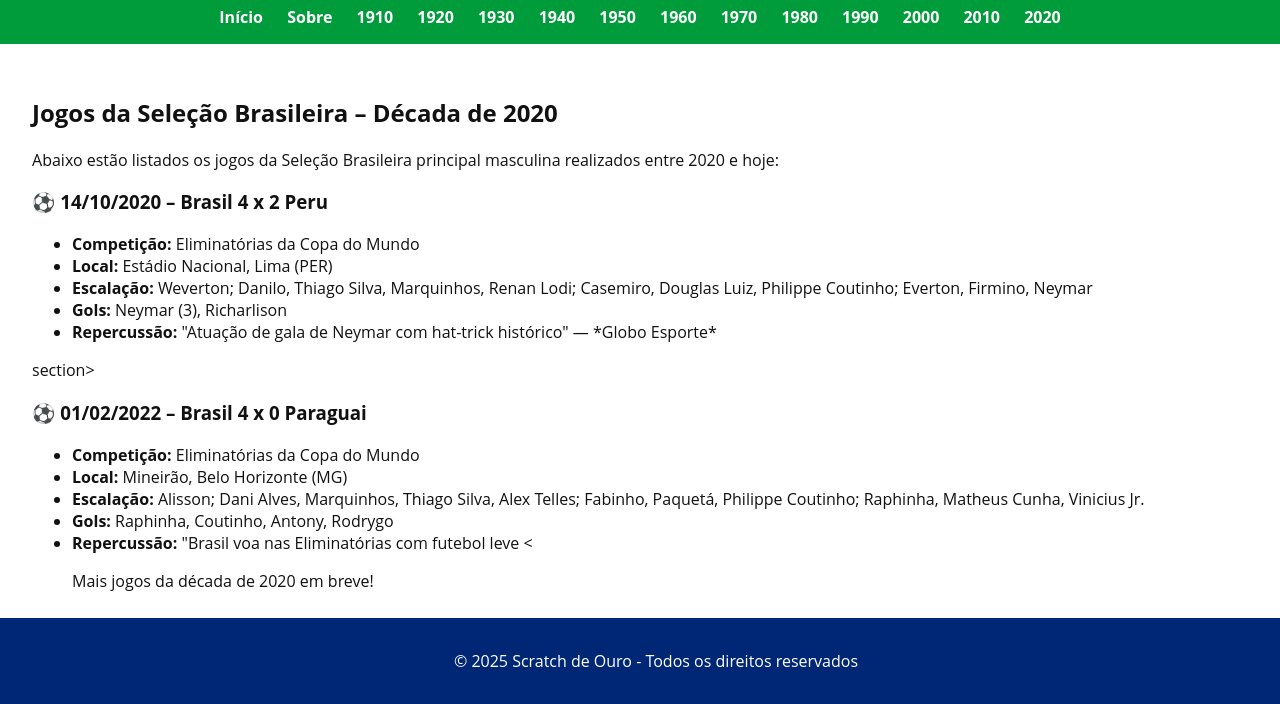
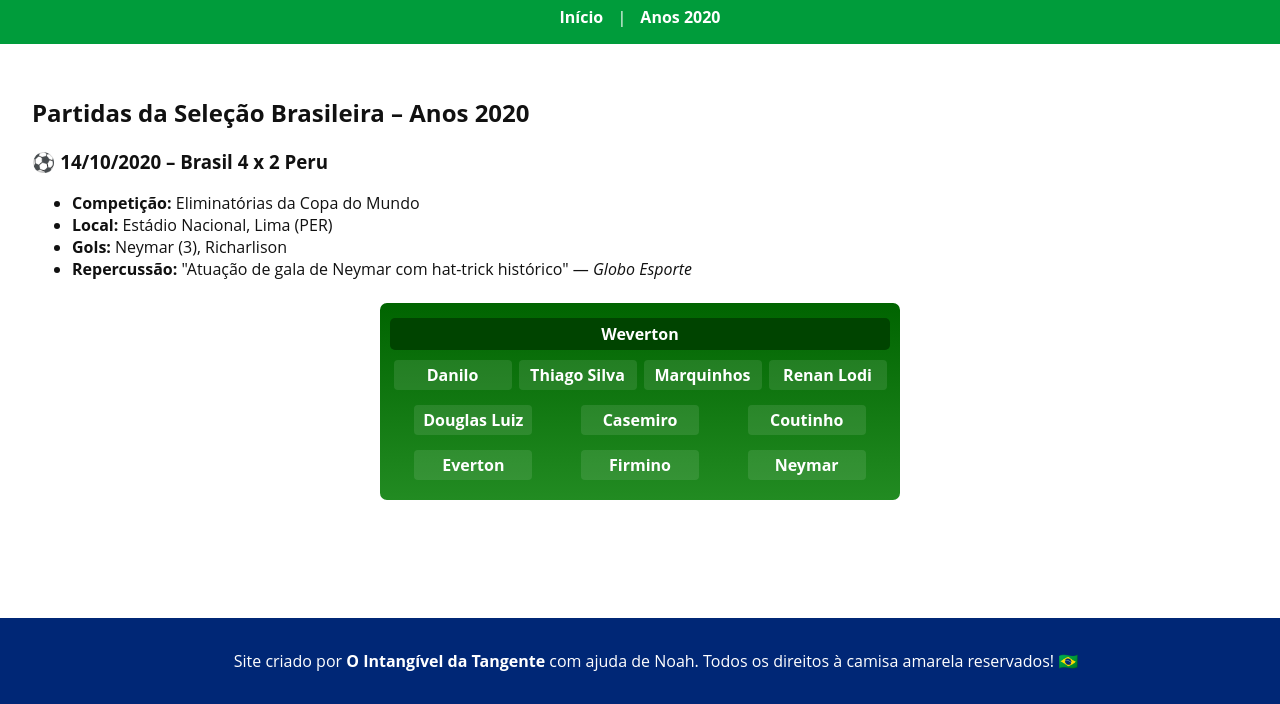
Before and after one commit to CorinthiansBimundial/scratch-de-ouro, a plain HTML site: page anos2020.html in a window 1280 px wide. Shown: the part 96-800 px from the top of the page. Drawn offline with Linux system fonts and the light colour scheme.

Commit message:
Update anos2020.html

```diff
--- a/anos2020.html
+++ b/anos2020.html
@@ -1,63 +1,55 @@
 <!DOCTYPE html>
-<html lang="pt-br">
+<html lang="pt-BR">
 <head>
   <meta charset="UTF-8">
-  <title>Década de 2020 - Scratch de Ouro</title>
+  <title>Anos 2020 - Scratch de Ouro</title>
   <link rel="stylesheet" href="style.css">
 </head>
 <body>
   <header>
-    <h1>Scratch de Ouro</h1>
+    <h1>Scratch de Ouro 🇧🇷</h1>
     <nav>
-      <a href="index.html">Início</a>
-      <a href="sobre.html">Sobre</a>
-      <a href="anos1910.html">1910</a>
-      <a href="anos1920.html">1920</a>
-      <a href="anos1930.html">1930</a>
-      <a href="anos1940.html">1940</a>
-      <a href="anos1950.html">1950</a>
-      <a href="anos1960.html">1960</a>
-      <a href="anos1970.html">1970</a>
-      <a href="anos1980.html">1980</a>
-      <a href="anos1990.html">1990</a>
-      <a href="anos2000.html">2000</a>
-      <a href="anos2010.html">2010</a>
-      <a href="anos2020.html">2020</a>
+      <a href="index.html">Início</a> |
+      <a href="anos2020.html">Anos 2020</a>
     </nav>
   </header>
 
   <main>
-    <h2>Jogos da Seleção Brasileira – Década de 2020</h2>
-    <p>Abaixo estão listados os jogos da Seleção Brasileira principal masculina realizados entre 2020 e hoje:</p>
+    <h2>Partidas da Seleção Brasileira – Anos 2020</h2>
 
     <section>
       <h3>⚽ 14/10/2020 – Brasil 4 x 2 Peru</h3>
       <ul>
         <li><strong>Competição:</strong> Eliminatórias da Copa do Mundo</li>
         <li><strong>Local:</strong> Estádio Nacional, Lima (PER)</li>
-        <li><strong>Escalação:</strong> Weverton; Danilo, Thiago Silva, Marquinhos, Renan Lodi; Casemiro, Douglas Luiz, Philippe Coutinho; Everton, Firmino, Neymar</li>
         <li><strong>Gols:</strong> Neymar (3), Richarlison</li>
-        <li><strong>Repercussão:</strong> "Atuação de gala de Neymar com hat-trick histórico" — *Globo Esporte*</li>
+        <li><strong>Repercussão:</strong> "Atuação de gala de Neymar com hat-trick histórico" — <em>Globo Esporte</em></li>
       </ul>
+
+      <div class="campo">
+        <div class="goleiro">Weverton</div>
+        <div class="zaga">
+          <div>Danilo</div>
+          <div>Thiago Silva</div>
+          <div>Marquinhos</div>
+          <div>Renan Lodi</div>
+        </div>
+        <div class="meio">
+          <div>Douglas Luiz</div>
+          <div>Casemiro</div>
+          <div>Coutinho</div>
+        </div>
+        <div class="ataque">
+          <div>Everton</div>
+          <div>Firmino</div>
+          <div>Neymar</div>
+        </div>
+      </div>
     </section>
-    section>
-      <h3>⚽ 01/02/2022 – Brasil 4 x 0 Paraguai</h3>
-      <ul>
-        <li><strong>Competição:</strong> Eliminatórias da Copa do Mundo</li>
-        <li><strong>Local:</strong> Mineirão, Belo Horizonte (MG)</li>
-        <li><strong>Escalação:</strong> Alisson; Dani Alves, Marquinhos, Thiago Silva, Alex Telles; Fabinho, Paquetá, Philippe Coutinho; Raphinha, Matheus Cunha, Vinicius Jr.</li>
-        <li><strong>Gols:</strong> Raphinha, Coutinho, Antony, Rodrygo</li>
-        <li><strong>Repercussão:</strong> "Brasil voa nas Eliminatórias com futebol leve
-
-    <
-
-
-
-    <p>Mais jogos da década de 2020 em breve!</p>
   </main>
 
   <footer>
-    <p>&copy; 2025 Scratch de Ouro - Todos os direitos reservados</p>
+    <p>Site criado por <strong>O Intangível da Tangente</strong> com ajuda de Noah. Todos os direitos à camisa amarela reservados! 🇧🇷</p>
   </footer>
 </body>
 </html>
```
